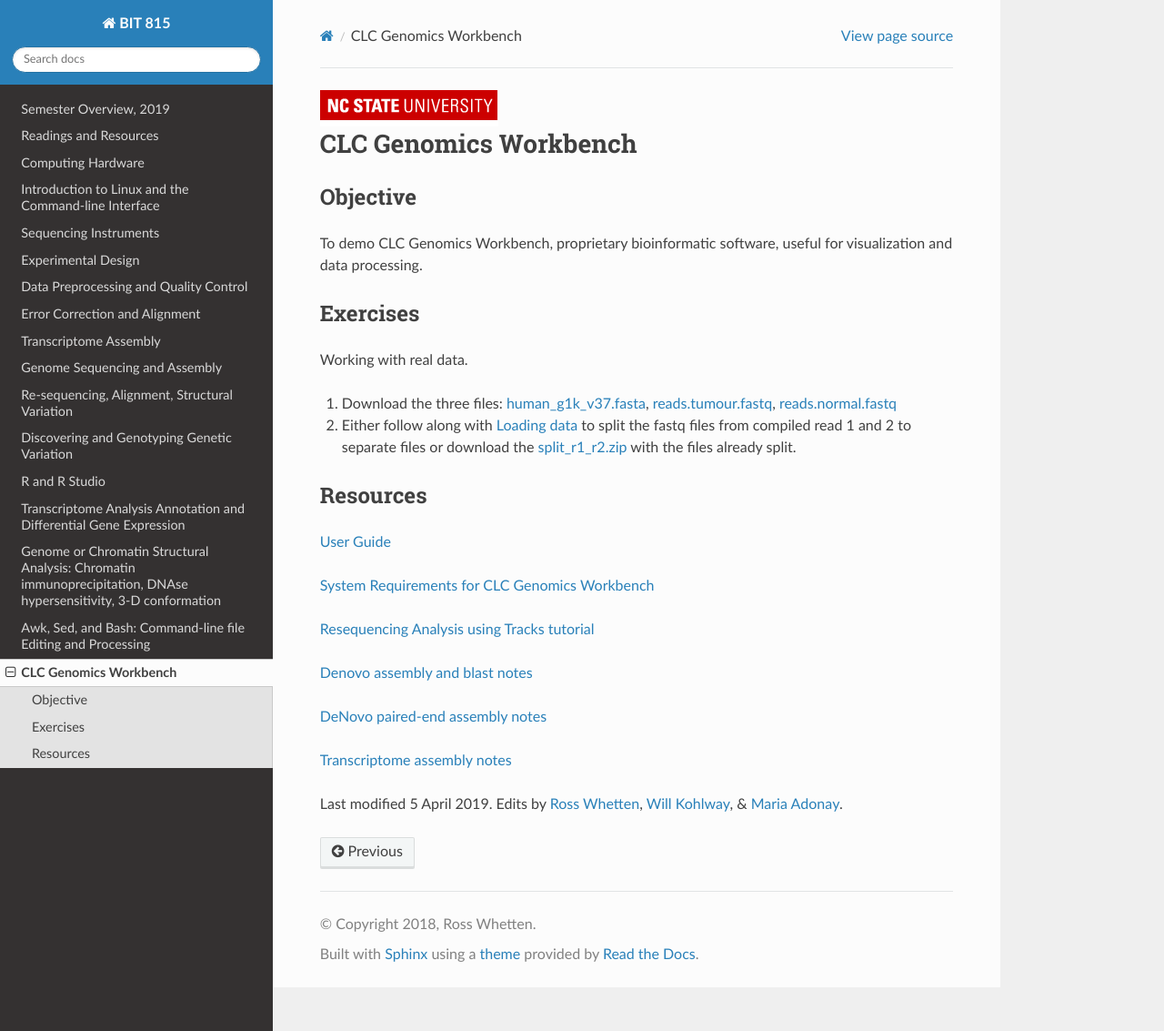
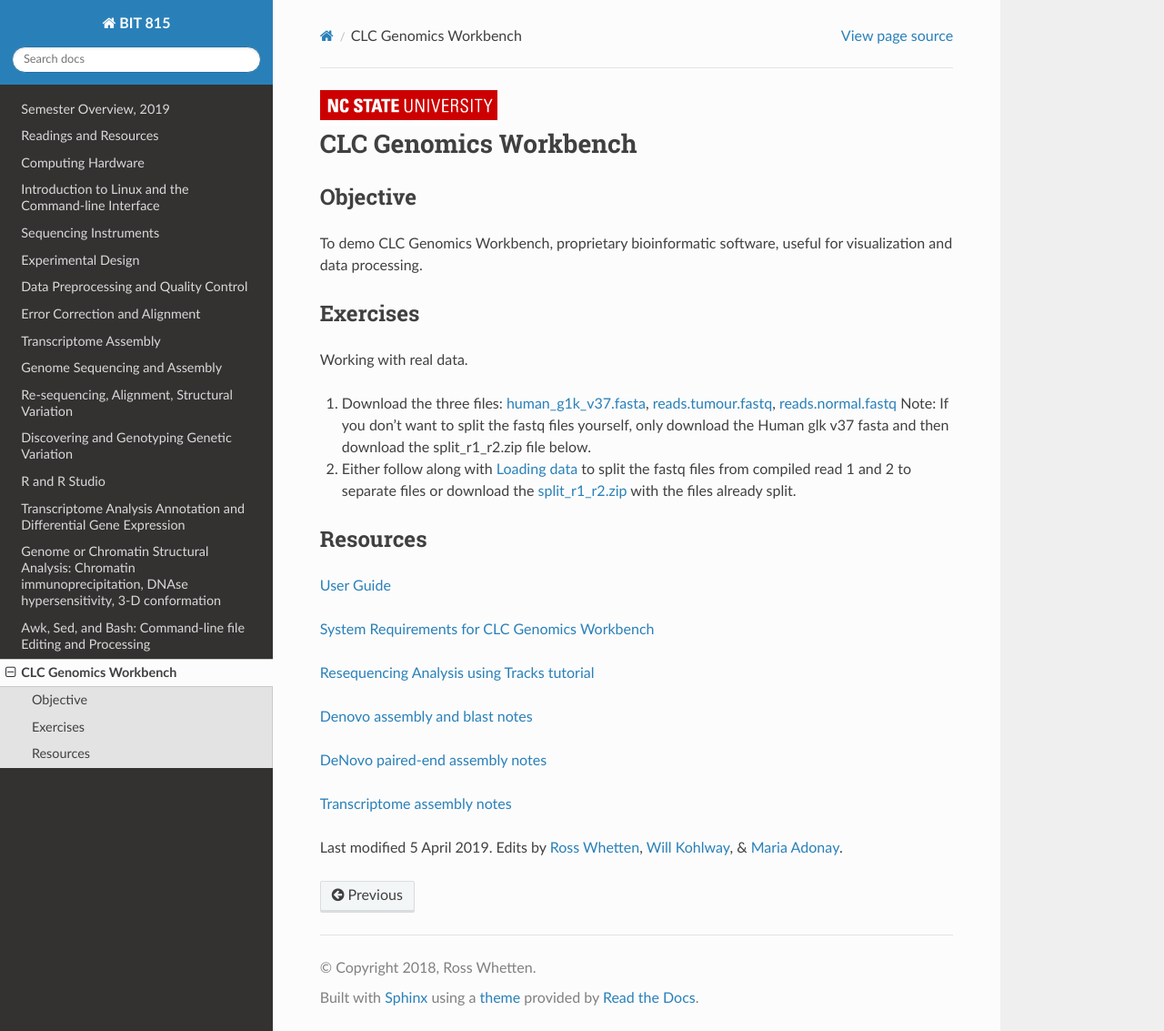
Before and after one commit to rwhetten/DeepSeqAnalysis, a Sphinx documentation site: the page built from docs/source/clc.rst, in a window 1280 px wide and 1133 px high. Shown: the whole window at 91% size. Built offline with Sphinx 7.4.7 and the Read the Docs theme 2.0.0, drawn with Linux system fonts in a browser that asks for light colours.

Commit message:
Update clc.rst

```diff
--- a/docs/source/clc.rst
+++ b/docs/source/clc.rst
@@ -21,7 +21,7 @@
 
 Working with real data.
 
-1. Download the three files: `human_g1k_v37.fasta <https://drive.google.com/open?id=1HuSOZBKTm6nvCjJya16Kn8gL_bs-akso>`_, `reads.tumour.fastq <https://drive.google.com/open?id=11JjMCQfsqh4ao-d3IPwPqBDMugjpdFTB>`_, `reads.normal.fastq <https://drive.google.com/open?id=1CeyEhpvmdQxDEaOwXGZ3sqWK_oR3-HZk>`_
+1. Download the three files: `human_g1k_v37.fasta <https://drive.google.com/open?id=1HuSOZBKTm6nvCjJya16Kn8gL_bs-akso>`_, `reads.tumour.fastq <https://drive.google.com/open?id=11JjMCQfsqh4ao-d3IPwPqBDMugjpdFTB>`_, `reads.normal.fastq <https://drive.google.com/open?id=1CeyEhpvmdQxDEaOwXGZ3sqWK_oR3-HZk>`_ Note: If you don't want to split the fastq files yourself, only download the Human glk v37 fasta and then download the split_r1_r2.zip file below.
 
 2. Either follow along with `Loading data <https://drive.google.com/open?id=1fxjehFe3BhwKA4q4cSD94gFZqTe-hsWwdl-dd133JZg>`_ to split the fastq files from compiled read 1 and 2 to separate files or download the `split_r1_r2.zip <https://drive.google.com/open?id=1chLaduWLQUAPs8yLsiI2J2HARnqhPxjc>`_ with the files already split.
 
```
